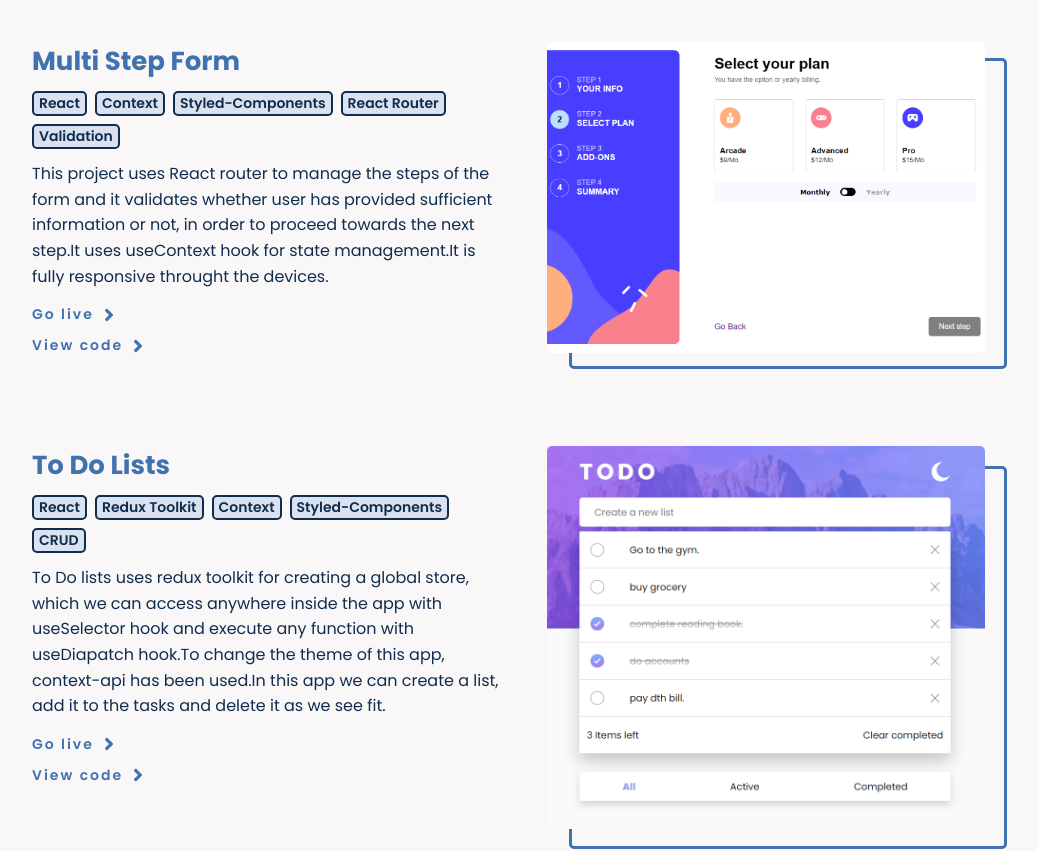
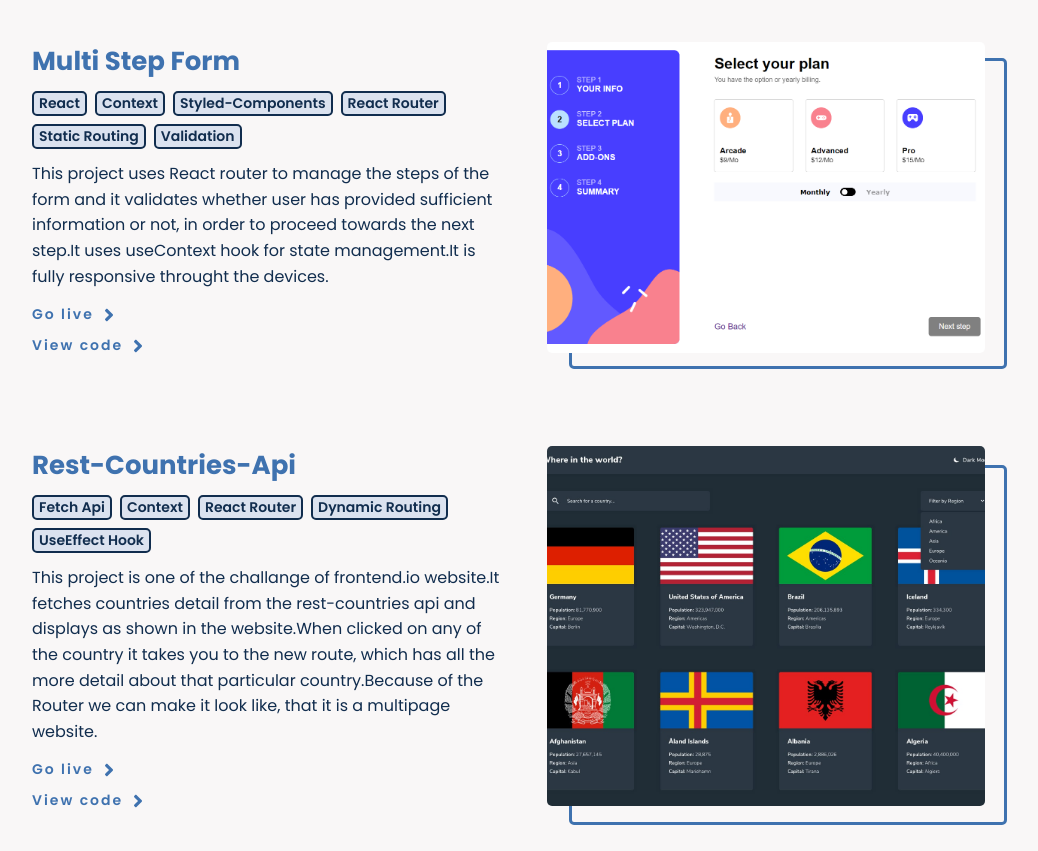
Before and after one commit to mila9n/Portfolio, a React (Create React App) app: page / in a window 1280 px wide. Shown: the part 1649-2500 px from the top of the page, without its empty margins (139-1177 px from the left). Built offline with nearby package versions, Linux system fonts and the light colour scheme.

Commit message:
New Project Added

```diff
--- a/src/Components/ProjectsData.js
+++ b/src/Components/ProjectsData.js
@@ -6,6 +6,7 @@ export default [
       "Context",
       "Styled-Components",
       "React Router",
+      "Static Routing",
       "Validation",
     ],
     description:
@@ -13,6 +14,21 @@ export default [
     img: "./images/multi-step-final.png",
     link: "https://github.com/mila9n/Multi-step-Form",
     live: "https://multi-step-form22.netlify.app/",
+  },
+  {
+    title: "Rest-Countries-Api",
+    tags: [
+      "Fetch Api",
+      "Context",
+      "React Router",
+      "Dynamic Routing",
+      "UseEffect Hook",
+    ],
+    description:
+      "This project is one of the challange of frontend.io website.It fetches countries detail from the rest-countries api and displays as shown in the website.When clicked on any of the country it takes you to the new route, which has all the more detail about that particular country.Because of the Router we can make it look like, that it is a multipage website.",
+    img: "./images/desktop-design-home-dark.jpg",
+    link: "https://github.com/mila9n/rest-countries-api",
+    live: "https://rest-countries-api-22.netlify.app/",
   },
   {
     title: "To Do Lists",
```
Also changed, not shown: public/images/desktop-design-home-dark.jpg (added).
